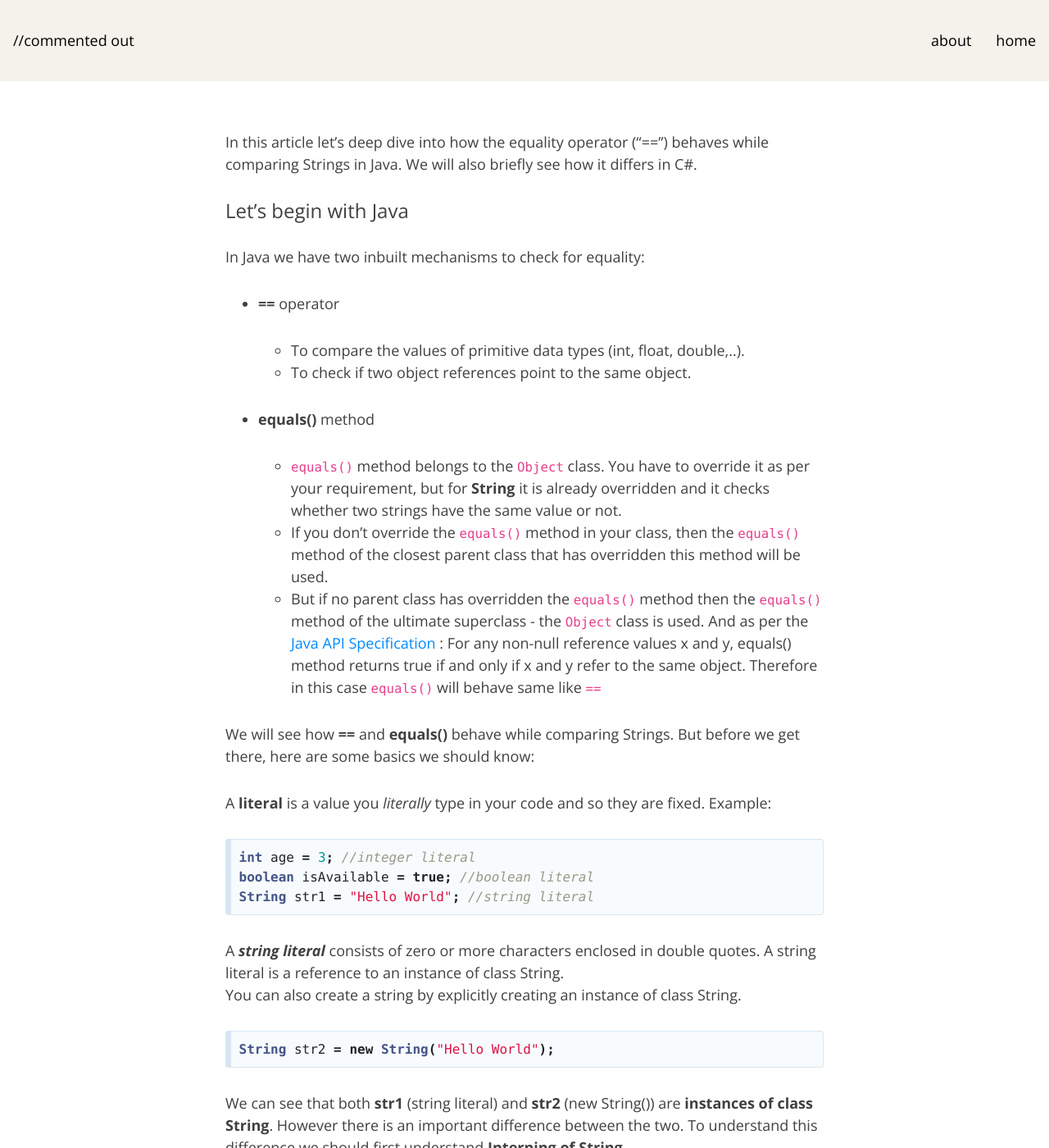
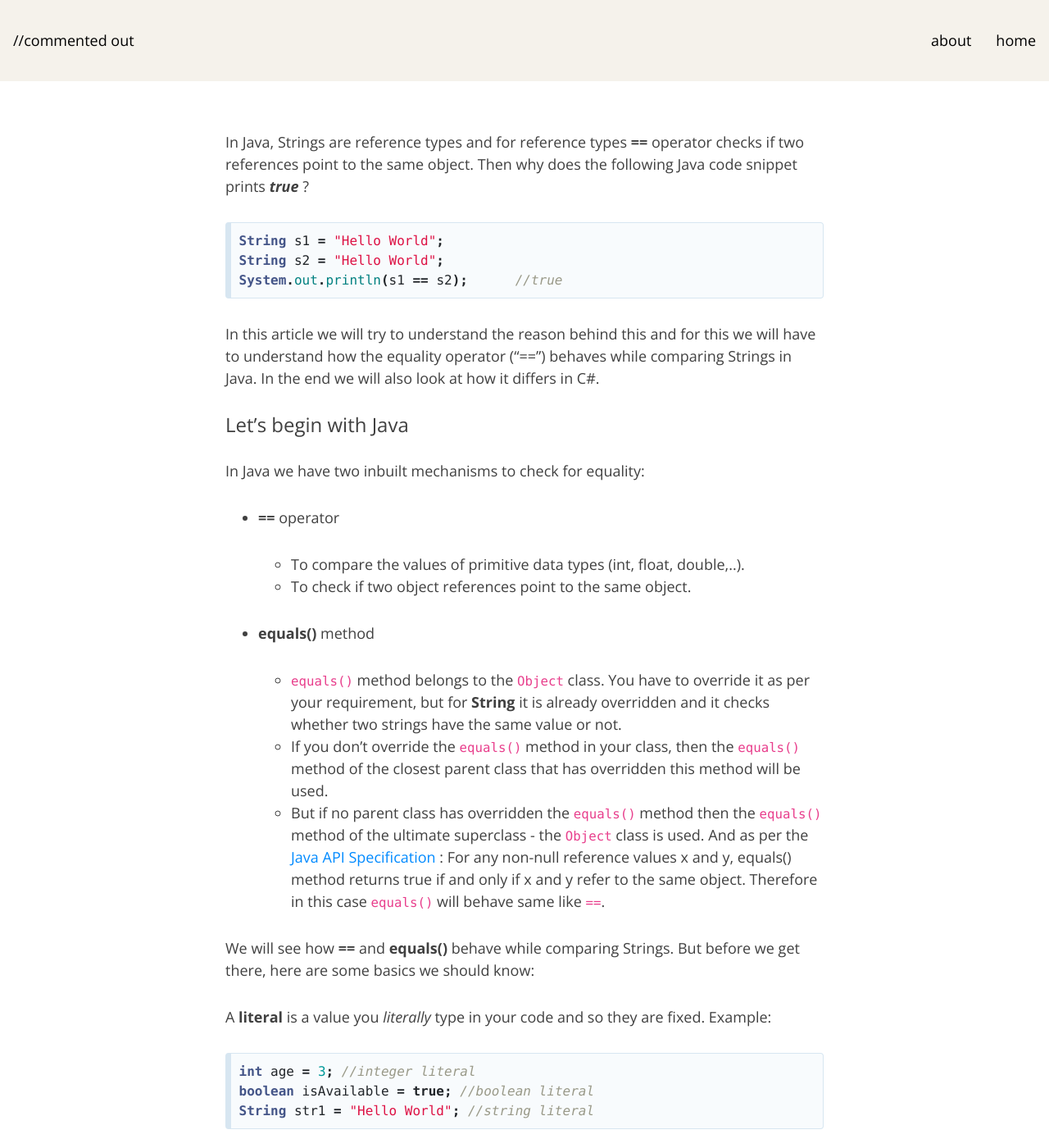
Before and after one commit to commentedout/commentedout.github.io, a Jekyll site: the page built from _posts/2020-04-09-comparing-string-java-cs.md, in a window 1280 px wide and 1400 px high. Shown: the whole window at 82% size. Built offline with Jekyll 4.4.1, drawn with Linux system fonts in a browser that asks for light colours; nearby versions of some CDN libraries; some of the changed text lies outside the part shown.

Commit message:
_posts/2020-04-09-comparing-string-java-cs.md updated from https://stackedit.io/

````diff
--- a/_posts/2020-04-09-comparing-string-java-cs.md
+++ b/_posts/2020-04-09-comparing-string-java-cs.md
@@ -1,12 +1,18 @@
 ---
 layout: post
-title: String comparison using '=='
-subtitle: 'How the usage differs in Java and C#'
-tags: 'C#,Java,Fundamentals'
+title: How Interning of Strings affects String Comparison in Java
+tags: 'Java, Fundamentals, Programming'
 
 ---
 
-In this article let's deep dive into how the equality operator ("==") behaves while comparing Strings in Java. We will also briefly see how it differs in C#.
+In Java, Strings are reference types and for reference types **==** operator checks if two references point to the same object. Then why does the following Java code snippet prints _**true**_ ?
+
+```java
+String s1 = "Hello World";
+String s2 = "Hello World";
+System.out.println(s1 == s2);      //true
+```
+In this article we will try to understand the reason behind this and for this we will have to understand how the equality operator ("==") behaves while comparing Strings in Java. In the end we will also look at how it differs in C#.
 
 ### Let's begin with Java
 In Java we have two inbuilt mechanisms to check for equality:
@@ -19,7 +25,7 @@ In Java we have two inbuilt mechanisms to check for equality:
  -  **equals()** method
 	 - `equals()` method belongs to the `Object` class. You have to override it as per your requirement, but for **String** it is already overridden and it checks whether two strings have the same value or not.
 	 * If you don't override the `equals()` method in your class, then the `equals()` method of the closest parent class that has overridden this method will be used.
-	 * But if no parent class has overridden the `equals()` method then the `equals()` method of the ultimate superclass - the `Object` class is used. And as per the [Java API Specification](https://docs.oracle.com/javase/10/docs/api/java/lang/Object.html#equals%28java.lang.Object%29) : For any non-null reference values x and y, equals() method returns true if and only if x and y refer to the same object.  Therefore in this case `equals()` will behave same like `==`
+	 * But if no parent class has overridden the `equals()` method then the `equals()` method of the ultimate superclass - the `Object` class is used. And as per the [Java API Specification](https://docs.oracle.com/javase/10/docs/api/java/lang/Object.html#equals%28java.lang.Object%29) : For any non-null reference values x and y, equals() method returns true if and only if x and y refer to the same object.  Therefore in this case `equals()` will behave same like `==`.
 
 We will see how **==** and **equals()** behave while comparing Strings. But before we get there, here are some basics we should know:
 
````
